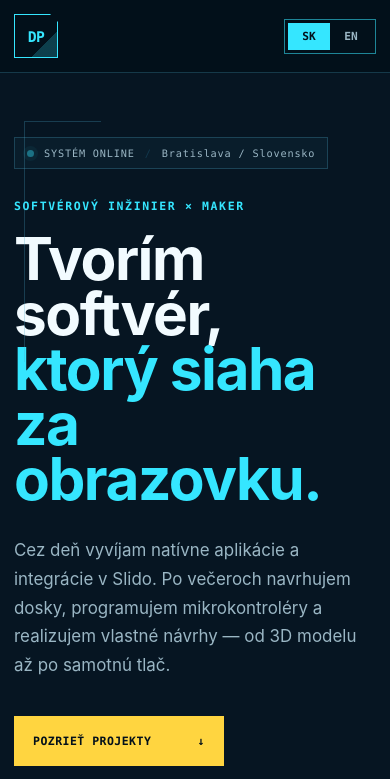
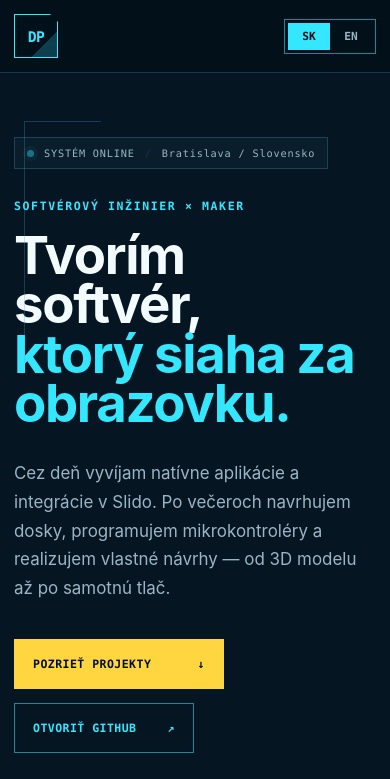
Before and after one commit to DominikPalo/dominikpalo.github.io, a React (Vite) app: page / in a window 390 px wide. Shown: the top 779 px of the page. Built offline with nearby package versions, Linux system fonts and the light colour scheme.

Commit message:
Reduce heading sizes across the site

```diff
--- a/app/globals.css
+++ b/app/globals.css
@@ -309,7 +309,7 @@ img {
   max-width: 920px;
   margin: 0;
   font-family: var(--font-display);
-  font-size: clamp(3.5rem, 6.2vw, 7rem);
+  font-size: clamp(3.1rem, 5.5vw, 6.2rem);
   font-weight: 700;
   letter-spacing: -0.025em;
   line-height: 0.94;
@@ -611,7 +611,7 @@ img {
 .site-footer h2 {
   margin: 0;
   font-family: var(--font-display);
-  font-size: clamp(2.65rem, 5.5vw, 5.8rem);
+  font-size: clamp(2.3rem, 4.8vw, 5.1rem);
   font-weight: 700;
   letter-spacing: -0.025em;
   line-height: 0.98;
@@ -717,7 +717,7 @@ img {
 
 .identity-panel h3 {
   margin: 0;
-  font: 700 clamp(1.35rem, 2vw, 1.8rem) var(--font-mono);
+  font: 700 clamp(1.2rem, 1.75vw, 1.6rem) var(--font-mono);
   letter-spacing: -0.03em;
 }
 
@@ -889,7 +889,7 @@ img {
 .project-content h3 {
   margin: 38px 0 0;
   font-family: var(--font-display);
-  font-size: clamp(1.7rem, 2.8vw, 3rem);
+  font-size: clamp(1.55rem, 2.45vw, 2.65rem);
   font-weight: 670;
   letter-spacing: -0.02em;
   line-height: 1.05;
@@ -1002,7 +1002,7 @@ img {
 .timeline-content h3 {
   margin: 14px 0 4px;
   font-family: var(--font-display);
-  font-size: clamp(1.5rem, 2.4vw, 2.35rem);
+  font-size: clamp(1.35rem, 2.1vw, 2.1rem);
   letter-spacing: -0.02em;
 }
 
@@ -1299,7 +1299,7 @@ img {
 .hobby-content h3 {
   margin: 0;
   font-family: var(--font-display);
-  font-size: clamp(2rem, 3.4vw, 3.7rem);
+  font-size: clamp(1.75rem, 3vw, 3.25rem);
   font-weight: 680;
   letter-spacing: -0.02em;
   line-height: 1;
@@ -1816,7 +1816,7 @@ img {
   }
 
   .hero h1 {
-    font-size: clamp(3.1rem, 15vw, 4.7rem);
+    font-size: clamp(2.75rem, 13.5vw, 4.15rem);
   }
 
   .system-status {
@@ -1852,7 +1852,7 @@ img {
   .section-heading h2,
   .community-copy h2,
   .site-footer h2 {
-    font-size: clamp(2.7rem, 13vw, 4rem);
+    font-size: clamp(2.25rem, 11.5vw, 3.5rem);
   }
 
   .identity-panel {
```
